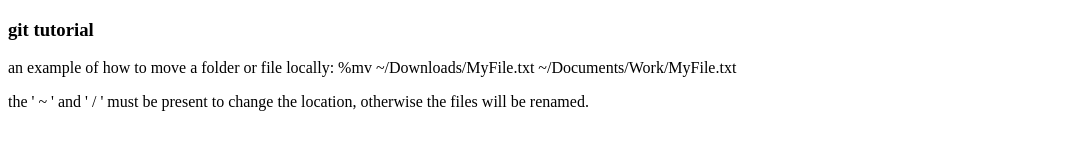
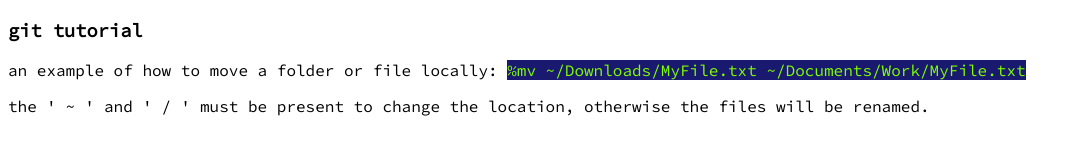
Before and after one commit to raquel-gonzo/git-tutorial, a plain HTML site: page index.html in a window 1280 px wide. Shown: the whole page, without its empty margins (0-1081 px from the left). Drawn offline with Linux system fonts and the light colour scheme.

Commit message:
linked CSS to HTML, added CSS styling.

```diff
--- a/index.html
+++ b/index.html
@@ -4,6 +4,7 @@
     <meta charset="UTF-8">
     <meta name="viewport" content="width=device-width, initial-scale=1.0">
     <title>git tutorial</title>
+    <link rel="stylesheet" href="style.css">
 </head>
 <body>
     <h3> git tutorial</h3>
--- a/style.css
+++ b/style.css
@@ -0,0 +1,11 @@
+@import url('https://fonts.googleapis.com/css2?family=Source+Code+Pro&display=swap');
+/* font-family: 'Source Code Pro', monospace; */
+
+* {
+    font-family: 'Source Code Pro', monospace;
+}
+
+span {
+    color: chartreuse;
+    background-color: midnightblue;
+}
```
